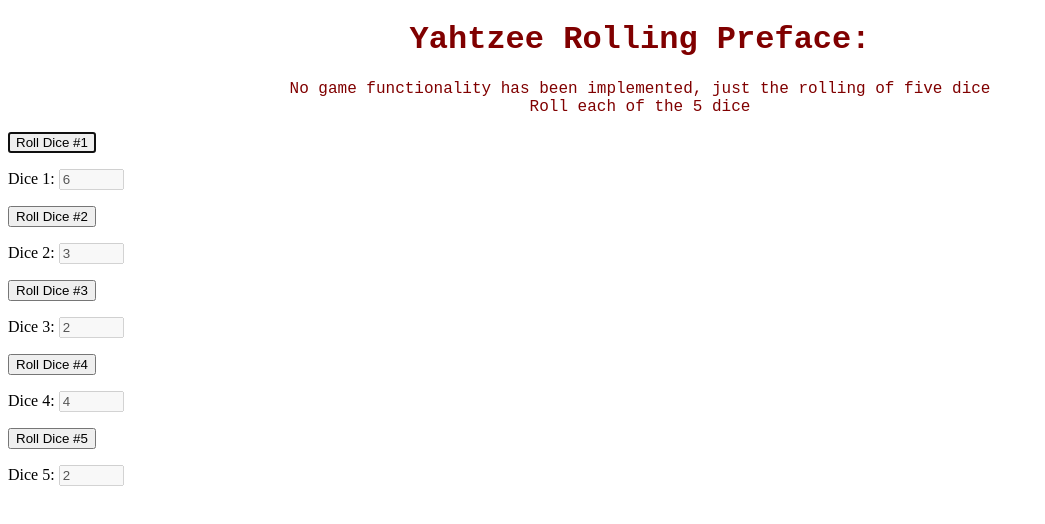
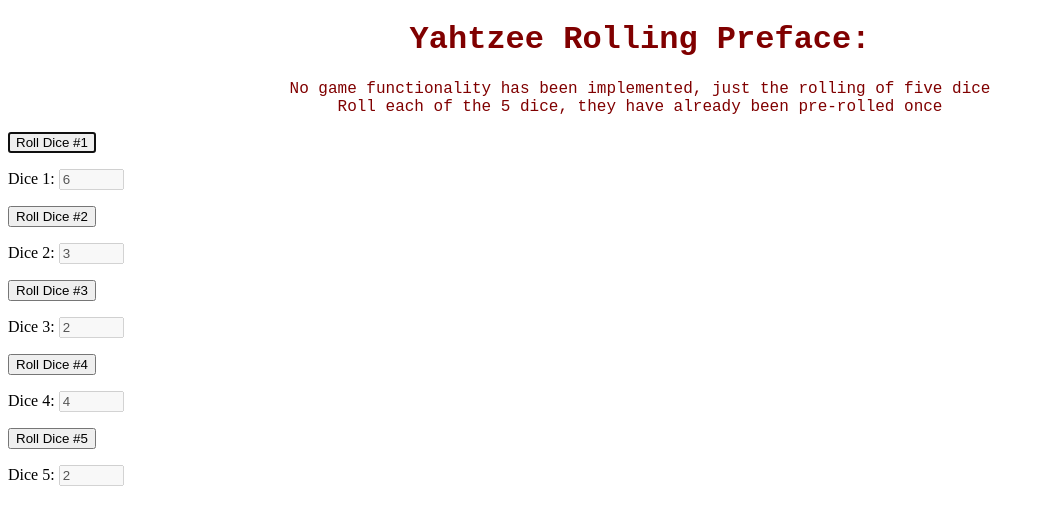
Before and after one commit to tchaidez/DiceRoller, a plain HTML site: page index.html in a window 1280 px wide. Shown: the whole page, without its empty margins (0-1045 px from the left). Drawn offline with Linux system fonts and the light colour scheme.

Commit message:
Final Dice Roller

```diff
--- a/index.html
+++ b/index.html
@@ -25,7 +25,7 @@
     <p id="game" class="monospace">
 
         No game functionality has been implemented, just the rolling of five dice<br>
-        Roll each of the 5 dice
+        Roll each of the 5 dice, they have already been pre-rolled once
 
     </p>
 
```
Also changed, not shown: DiceRoller.css (+7 -0 lines), 1 other file.
